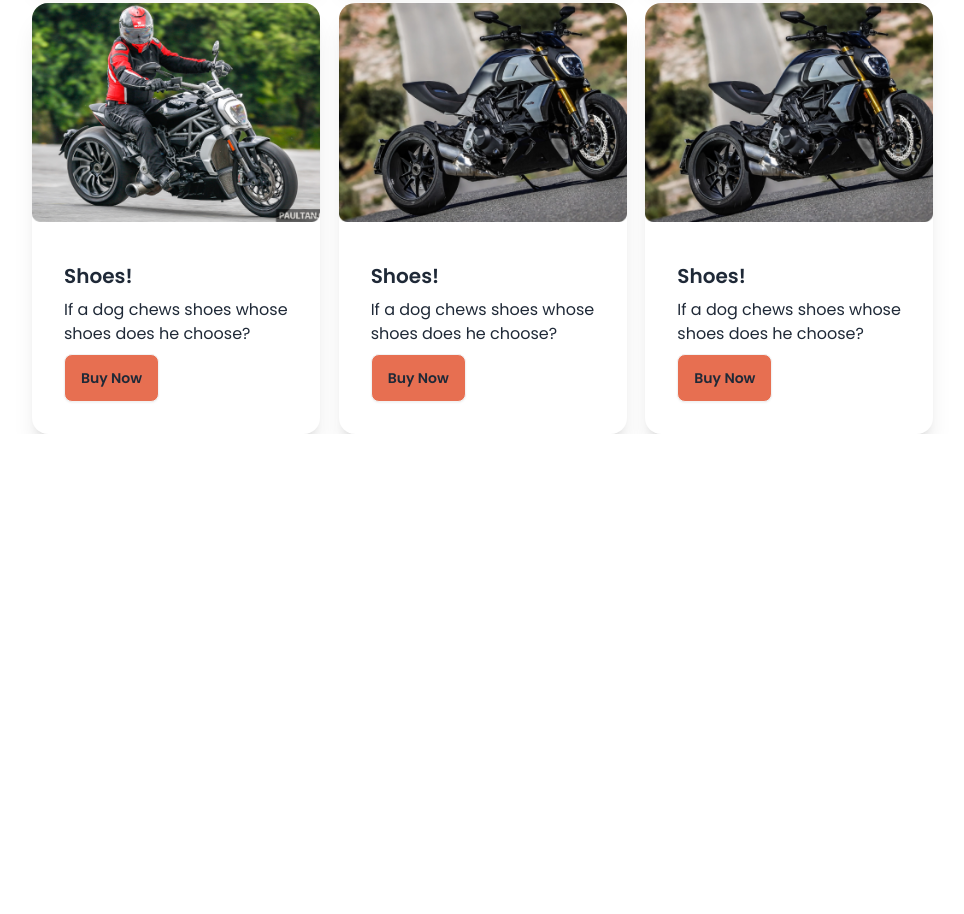
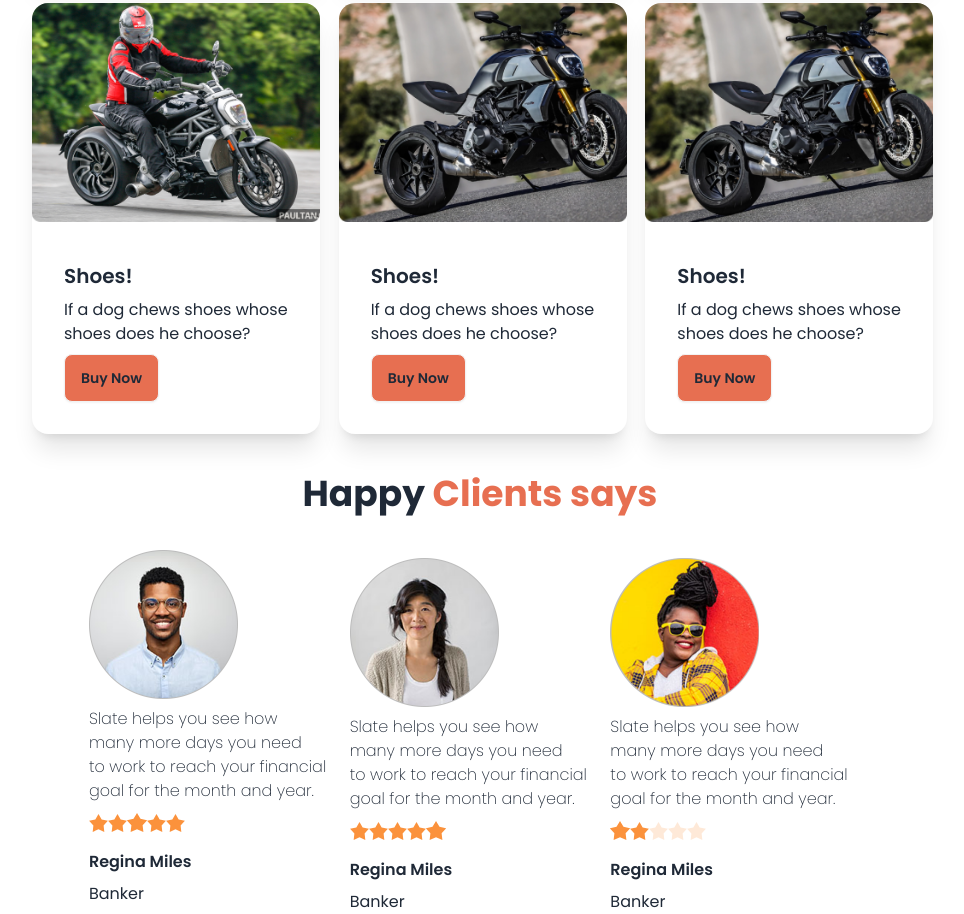
Before and after one commit to Web-Programmer-1/biker-zone, a plain HTML site: page index.html in a window 1280 px wide. Shown: the part 952-1866 px from the top of the page, without its empty margins (160-1124 px from the left). Before the commit the page ends 1386 px from the top, so only its background shows below. Drawn offline with nearby package versions, Linux system fonts and the light colour scheme.

Commit message:
added-some-user

```diff
--- a/index.html
+++ b/index.html
@@ -27,6 +27,7 @@
           colors: {
             clifford: '#da373d',
             primary: '#E76F51',
+            alo: '0 35px 35px rgba(0, 0, 0, 0.25)',
           }
         }
       }
@@ -71,7 +72,7 @@
 
                     </ul>
                   </div>
-                  <a class="btn btn-ghost text-xl">daisyUI</a>
+                  <a class="btn btn-ghost text-xl">Bike-Kinbo</a>
                 </div>
                 <div class="navbar-center hidden lg:flex">
                   <ul class="menu menu-horizontal px-1">
@@ -165,7 +166,7 @@
           </div>
     </header>
     <!-- main section is been started-->
-     <main>
+     <main class="mb-10">
 
       <div class="grid grid-col-1 lg:grid-cols-3 md:grid-cols-2 md:gap-6 w-[70%] mx-auto gap-5 mt-9">
         <div class="card bg-base-100 w-72 space-y-2 shadow-xl">
@@ -255,5 +256,81 @@
       </div>
 
      </main>
+     <!-- testimonial section-->
+      <section  class="container mx-auto w-8/12 ">
+        <div>
+          <h1 class="font-bold text-4xl text-center">Happy <span class="text-primary
+            drop-shadow-[alo]">Clients says</span></h1>
+
+        </div >
+        <!-- user section-->
+        <div class=" grid lg:grid-cols-3 grid-cols-1 space-y-2 mx-auto md:grid-cols-2 mt-9  w-11/12 mx-auto">
+          <div class="space-y-2">
+            <img class="w-[149px] h-[149px] object-cover" src="./images/others/user-1.png" alt="">
+
+            <p class="text-base font-extralight">Slate helps you see how <br>
+              many more days you need <br>
+              to work to reach your financial <br>
+              goal for the month and year.</p>
+              <div class="rating w-24">
+                <input type="radio" name="rating-2" class="mask mask-star-2 bg-orange-400" />
+                <input
+                  type="radio"
+                  name="rating-2"
+                  class="mask mask-star-2 bg-orange-400"
+                  checked="checked" />
+                <input type="radio" name="rating-2" class="mask mask-star-2 bg-orange-400" />
+                <input type="radio" name="rating-2" class="mask mask-star-2 bg-orange-400" />
+                <input type="radio" name="rating-2" class="mask mask-star-2 bg-orange-400" />
+              </div>
+            <h3 class="text-base font-semibold">Regina Miles</h3>
+            <h4 class="text-base font-[400]">Banker</h4>
+          </div>
+          <div class="space-y-2">
+            <img class="w-[149px] h-[149px] object-cover" src="./images/others/user-2.png" alt="">
+
+            <p class="text-base font-extralight">Slate helps you see how <br>
+              many more days you need <br>
+              to work to reach your financial <br>
+              goal for the month and year.</p>
+              <div class="rating w-24">
+                <input type="radio" name="rating-2" class="mask mask-star-2 bg-orange-400" />
+                <input
+                  type="radio"
+                  name="rating-2"
+                  class="mask mask-star-2 bg-orange-400"
+                  checked="checked" />
+                <input type="radio" name="rating-2" class="mask mask-star-2 bg-orange-400" />
+                <input type="radio" name="rating-2" class="mask mask-star-2 bg-orange-400" />
+                <input type="radio" name="rating-2" class="mask mask-star-2 bg-orange-400" />
+              </div>
+            <h3 class="text-base font-semibold">Regina Miles</h3>
+            <h4 class="text-base font-[400]">Banker</h4>
+          </div>
+          <div class="space-y-2">
+            <img class="w-[149px] h-[149px] object-cover" src="./images/others/user-3.png" alt="">
+
+            <p class="text-base font-extralight ">Slate helps you see how <br>
+              many more days you need <br>
+              to work to reach your financial <br>
+              goal for the month and year.</p>
+              <div class="rating w-24">
+                <input type="radio" name="rating-2" class="mask mask-star-2 bg-orange-400" />
+                <input
+                  type="radio"
+                  name="rating-2"
+                  class="mask mask-star-2 bg-orange-400"
+                  checked="checked" />
+                <input type="radio" name="rating-2" class="mask mask-star-2 bg-orange-400" />
+                <input type="radio" name="rating-2" class="mask mask-star-2 bg-orange-400" />
+                <input type="radio" name="rating-2" class="mask mask-star-2 bg-orange-400" />
+              </div>
+            <h3 class="text-base font-semibold">Regina Miles</h3>
+            <h4 class="text-base font-[400]">Banker</h4>
+          </div>
+
+        </div>
+      </section>
+
 </body>
 </html>
```
